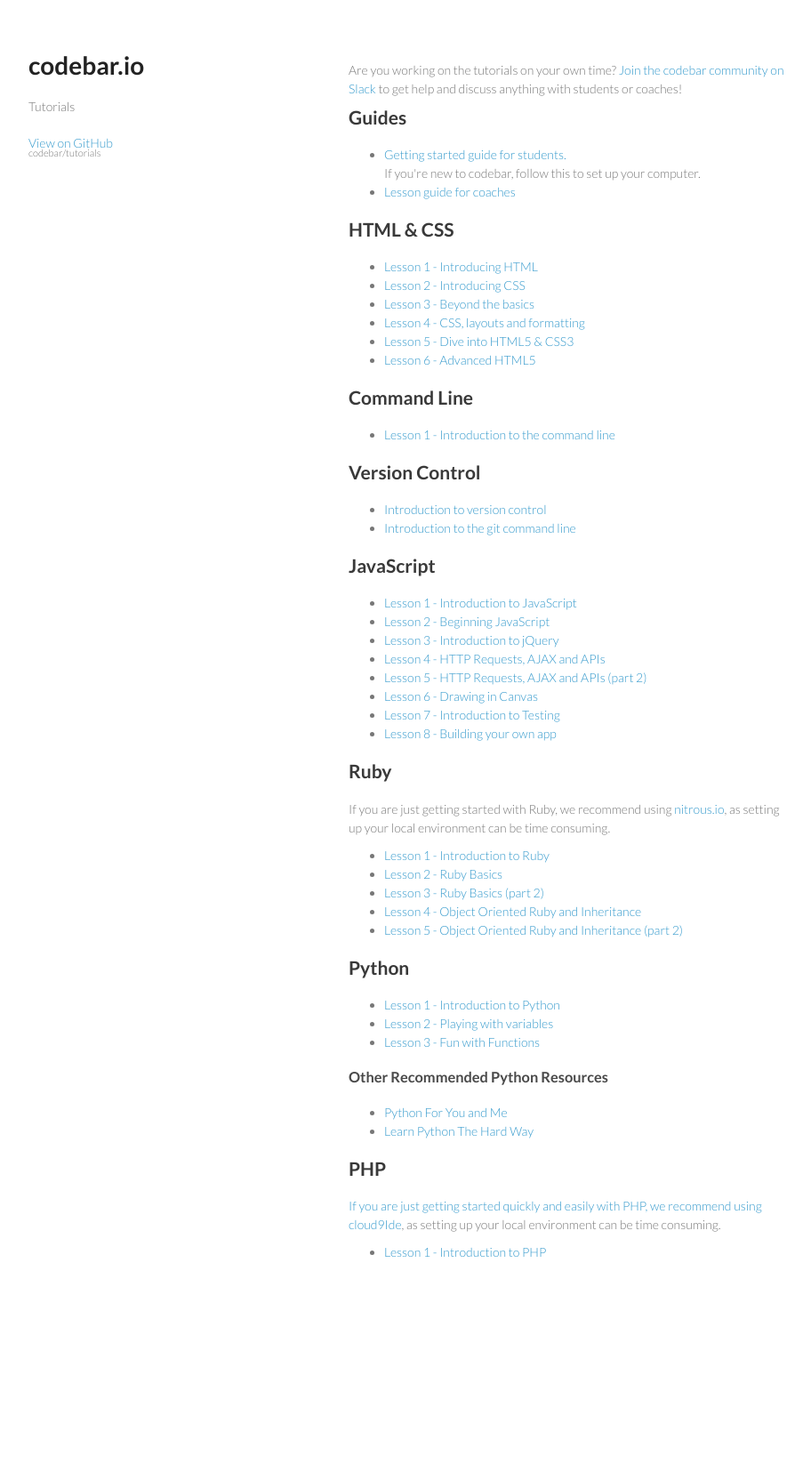
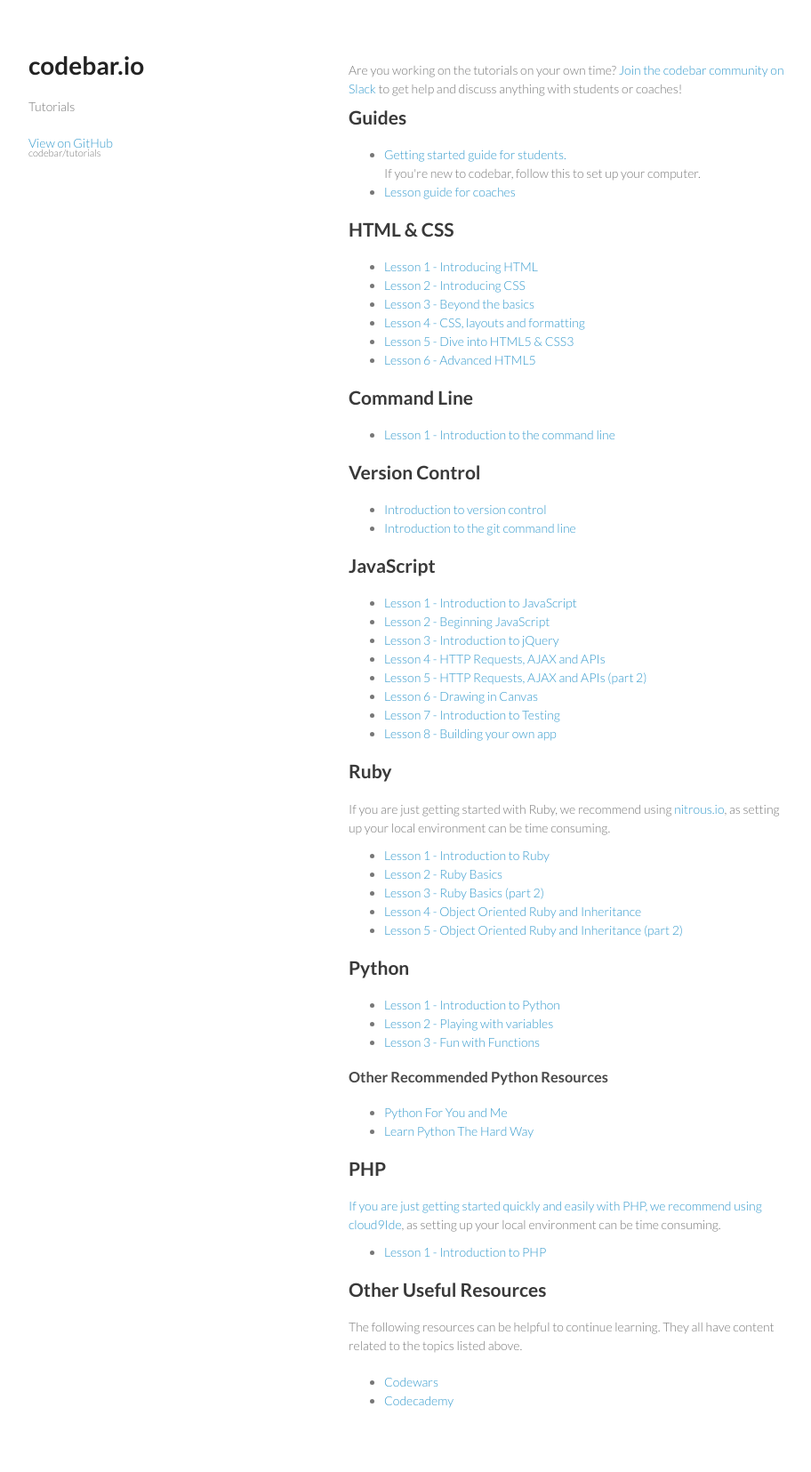
Before and after one commit to codebar/tutorials, a Jekyll site: the page index.html, which Jekyll copies as it is, in a window 1280 px wide. Shown: the whole page at 89% size, without its empty margins (178-1090 px from the left). Built offline with Jekyll 4.4.1, drawn with Linux system fonts in a browser that asks for light colours; before the commit the page ends 1488 px from its top, so only the background shows below that.

Commit message:
Add other resources

```diff
--- a/index.html
+++ b/index.html
@@ -102,6 +102,13 @@
             <li><a href="php/lesson1/tutorial.html">Lesson 1 - Introduction to PHP</a></li>
           </ul>
 
+          <h2>Other Useful Resources</h2>
+          <p>The following resources can be helpful to continue learning. They all have content related to the topics listed above.</p>
+          <ul>
+            <li><a href="https://www.codewars.com/">Codewars</a></li>
+            <li><a href="https://www.codecademy.com/">Codecademy</a></li>
+          </ul>
+
           </section>
           <footer>
           </footer>
```
